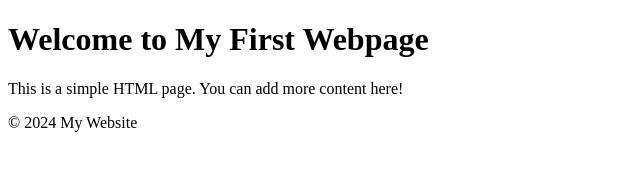
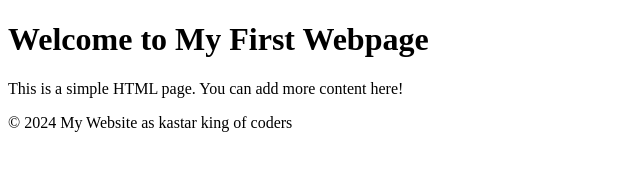
Before and after one commit to ishipacifique/kastar, a plain HTML site: page index.html in a window 1280 px wide. Shown: the whole page, without its empty margins (0-640 px from the left). Drawn offline with Linux system fonts and the light colour scheme.

Commit message:
Update index.html

```diff
--- a/index.html
+++ b/index.html
@@ -17,7 +17,7 @@
     </main>
 
     <footer>
-        <p>&copy; 2024 My Website</p>
+        <p>&copy; 2024 My Website as kastar king of coders</p>
     </footer>
 
 </body>
```
